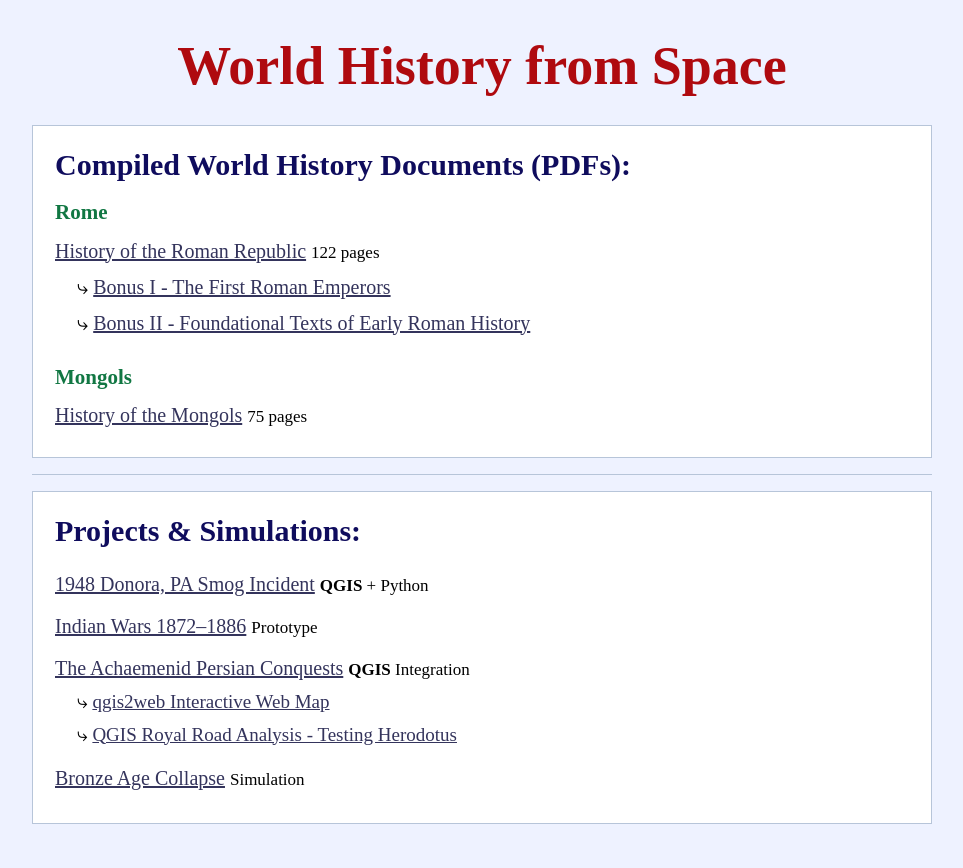
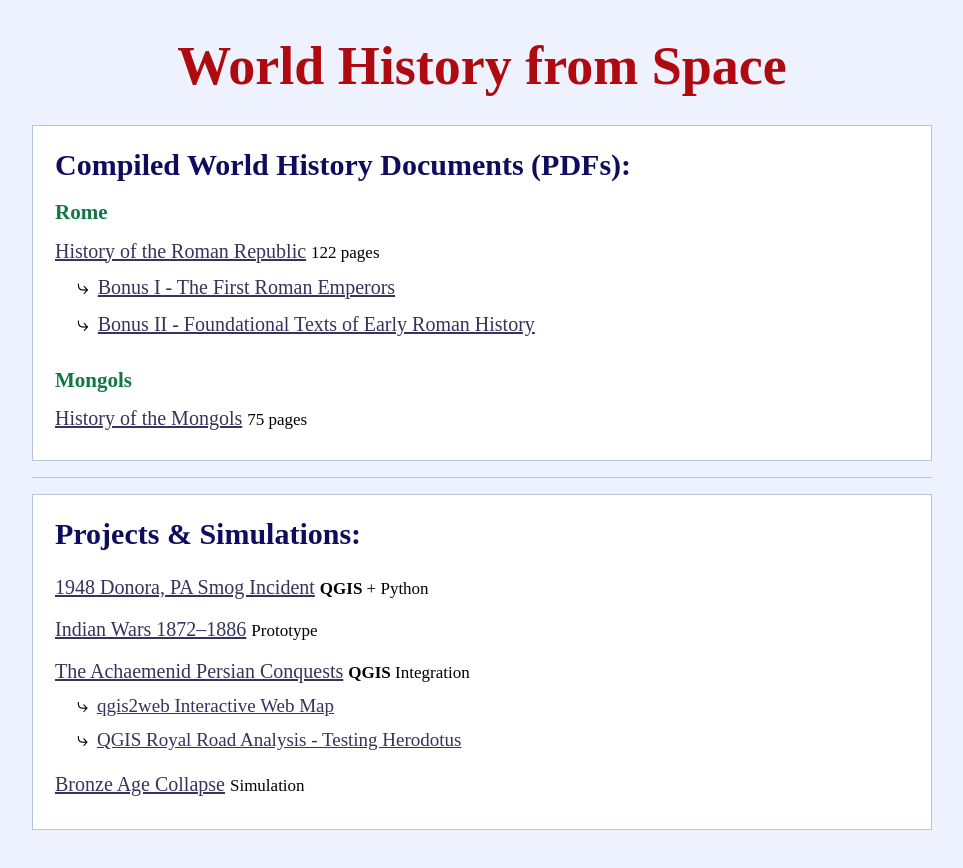
Before and after one commit to Klasllani/world-history-fromspace, a plain HTML site: page index.html in a window 1280 px wide. Shown: the whole page, without its empty margins (158-1121 px from the left). Drawn offline with Linux system fonts and the light colour scheme.

Commit message:
Add arrow class to styles.css

```diff
--- a/styles.css
+++ b/styles.css
@@ -82,6 +82,13 @@ hr {
   padding-left: 22px;
 }
 
+.arrow {
+  color: #000;
+  display: inline-block;
+  margin-right: 4px;
+  font-size: 1.05em;
+}
+
 .docs a {
   color: #34345c;
   text-decoration: underline;
```
